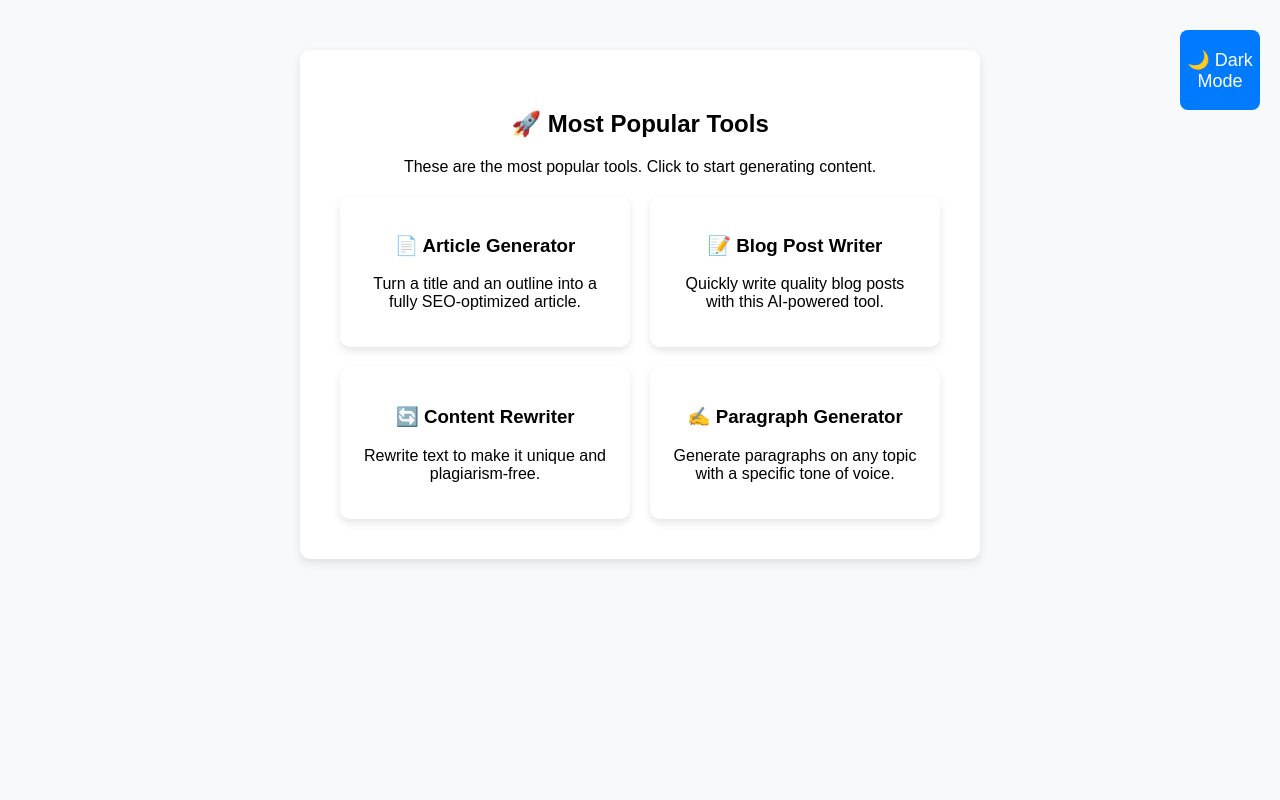
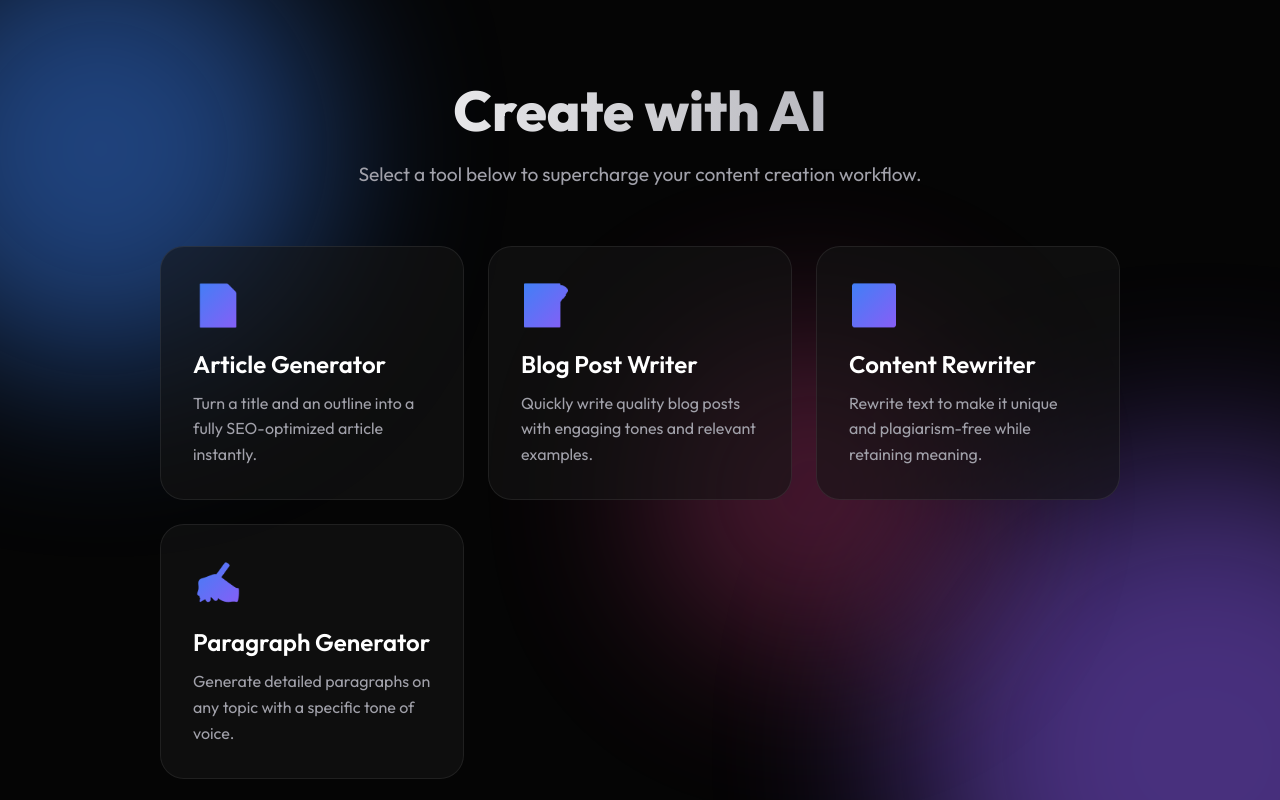
Before and after one commit to akshayaasd/Image_Article_Generator, a Flask app: page / in a window 1280 px wide. Run offline with Flask 3, Linux system fonts and the light colour scheme.

Commit message:
feat : UI updated with dark theme

```diff
--- /dev/null
+++ b/requirements.txt
@@ -0,0 +1,2 @@
+Flask
+requests
--- a/static/styles.css
+++ b/static/styles.css
@@ -1,154 +1,292 @@
-/* Default Light Theme */
-body {
-    font-family: 'Arial', sans-serif;
-    text-align: center;
-    background: #f8f9fa;
-    color: #000;
-    transition: background-color 0.3s, color 0.3s;
+@import url('https://fonts.googleapis.com/css2?family=Outfit:wght@300;400;600;800&display=swap');
+
+:root {
+  --bg-color: #050505;
+  --text-primary: #ffffff;
+  --text-secondary: #a1a1aa;
+  --accent-1: #3b82f6;
+  --accent-2: #8b5cf6;
+  --accent-3: #ec4899;
+  --card-bg: rgba(20, 20, 20, 0.6);
+  --card-border: rgba(255, 255, 255, 0.08);
 }
 
-/* Dark Theme */
-body.dark-theme {
-    background: #121212;
-    color: #ffffff;
+* {
+  box-sizing: border-box;
+  margin: 0;
+  padding: 0;
 }
 
-/* Light Theme */
-body.light-theme {
-    background: #ffffff;
-    color: #000000;
+body {
+  font-family: 'Outfit', sans-serif;
+  background-color: var(--bg-color);
+  color: var(--text-primary);
+  min-height: 100vh;
+  display: flex;
+  flex-direction: column;
+  align-items: center;
+  overflow-x: hidden;
+  position: relative;
 }
 
-/* Container */
-.container {
-    width: 80%;
-    max-width: 600px;
-    margin: auto;
-    padding: 40px;
-    background: white;
-    border-radius: 10px;
-    box-shadow: 0px 4px 10px rgba(0, 0, 0, 0.1);
-    margin-top: 50px;
-    transition: background 0.3s, color 0.3s;
+/* Background animated orbs */
+.bg-orb {
+  position: fixed;
+  border-radius: 50%;
+  filter: blur(80px);
+  z-index: -1;
+  opacity: 0.5;
+  animation: float 20s infinite alternate;
+}
+.orb-1 {
+  width: 400px;
+  height: 400px;
+  background: var(--accent-1);
+  top: -10%;
+  left: -10%;
+}
+.orb-2 {
+  width: 500px;
+  height: 500px;
+  background: var(--accent-2);
+  bottom: -20%;
+  right: -10%;
+  animation-delay: -5s;
+}
+.orb-3 {
+  width: 300px;
+  height: 300px;
+  background: var(--accent-3);
+  top: 40%;
+  left: 50%;
+  transform: translateX(-50%);
+  opacity: 0.3;
+  animation-duration: 25s;
 }
 
-/* Dark mode container */
-body.dark-theme .container {
-    background: #1e1e1e;
-    color: #ffffff;
+@keyframes float {
+  0% { transform: translate(0, 0) scale(1); }
+  100% { transform: translate(50px, 50px) scale(1.2); }
 }
 
-/* Tool Box */
-.tool-boxes {
-    display: grid;
-    grid-template-columns: repeat(2, 1fr);
-    gap: 20px;
-    margin-top: 20px;
+.hero {
+  text-align: center;
+  padding: 80px 20px 40px;
+  max-width: 800px;
+  width: 100%;
 }
 
-/* Light Mode - Tool Box */
-.tool {
-    background: white;
-    padding: 20px;
-    border-radius: 10px;
-    box-shadow: 0px 4px 8px rgba(0, 0, 0, 0.1);
-    cursor: pointer;
-    transition: 0.3s;
+.title {
+  font-size: 3.5rem;
+  font-weight: 800;
+  line-height: 1.1;
+  margin-bottom: 20px;
+  background: linear-gradient(to right, #fff, #a1a1aa);
+  -webkit-background-clip: text;
+  -webkit-text-fill-color: transparent;
+  animation: fadeDown 1s ease-out forwards;
 }
 
-/* Dark Mode - Tool Box */
-body.dark-theme .tool {
-    background: #292929;
-    color: #ffffff;
-    box-shadow: 0px 4px 8px rgba(255, 255, 255, 0.1);
+.subtitle {
+  font-size: 1.2rem;
+  color: var(--text-secondary);
+  animation: fadeDown 1s ease-out 0.2s forwards;
+  opacity: 0;
 }
 
-/* Hover Effect */
-.tool:hover {
-    background: #f1f1f1;
-}
-body.dark-theme .tool:hover {
-    background: #333;
+@keyframes fadeDown {
+  from { opacity: 0; transform: translateY(-20px); }
+  to { opacity: 1; transform: translateY(0); }
 }
 
-/* Input Box */
-input {
-    width: 100%;
-    padding: 10px;
-    margin: 10px 0;
-    font-size: 16px;
-    border: 1px solid #ccc;
-    border-radius: 5px;
-    background: #ffffff;
-    color: #000000;
-    transition: background 0.3s, color 0.3s;
+.grid {
+  display: grid;
+  grid-template-columns: repeat(auto-fit, minmax(300px, 1fr));
+  gap: 24px;
+  width: 100%;
+  max-width: 1000px;
+  padding: 20px;
+  animation: fadeUp 1s ease-out 0.4s forwards;
+  opacity: 0;
 }
 
-/* Dark Mode Input */
-body.dark-theme input {
-    background: #2c2c2c;
-    color: #ffffff;
-    border: 1px solid #555;
+@keyframes fadeUp {
+  from { opacity: 0; transform: translateY(20px); }
+  to { opacity: 1; transform: translateY(0); }
 }
 
-/* Button */
-button {
-    background: #007BFF;
-    color: white;
-    border: none;
-    padding: 10px;
-    font-size: 16px;
-    cursor: pointer;
-    width: 100%;
-    margin-top: 10px;
-    transition: background 0.3s;
+.card {
+  background: var(--card-bg);
+  backdrop-filter: blur(20px);
+  -webkit-backdrop-filter: blur(20px);
+  border: 1px solid var(--card-border);
+  border-radius: 24px;
+  padding: 32px;
+  cursor: pointer;
+  transition: all 0.4s cubic-bezier(0.175, 0.885, 0.32, 1.275);
+  position: relative;
+  overflow: hidden;
+  text-align: left;
 }
 
-/* Button Hover */
-button:hover {
-    background: #0056b3;
+.card::before {
+  content: "";
+  position: absolute;
+  top: 0; left: 0; right: 0; bottom: 0;
+  border-radius: 24px;
+  background: linear-gradient(45deg, transparent, rgba(255,255,255,0.1), transparent);
+  transform: translateX(-100%);
+  transition: transform 0.6s;
 }
 
-/* Dark Mode Button */
-body.dark-theme button {
-    background: #0056b3;
+.card:hover::before {
+  transform: translateX(100%);
 }
 
-body.dark-theme button:hover {
-    background: #00408a;
+.card:hover {
+  transform: translateY(-8px) scale(1.02);
+  border-color: rgba(255,255,255,0.3);
+  box-shadow: 0 20px 40px rgba(0,0,0,0.4), 0 0 40px rgba(139, 92, 246, 0.2);
 }
 
-/* Toggle Button (Square Small Version) */
-button#theme-toggle {
-    position: absolute;
-    top: 20px;
-    right: 20px;
-    width: 80px;             /* Fixed width for a square shape */
-    height: 80px;            /* Fixed height for a square shape */
-    padding: 0;              /* No extra padding */
-    font-size: 18px;         /* Adjusted font size */
-    display: flex;
-    align-items: center;     /* Center the emoji vertically */
-    justify-content: center; /* Center the emoji horizontally */
-    cursor: pointer;
-    border: none;
-    border-radius: 8px;      /* Rounded corners */
-    background-color: #007bff;
-    color: white;
-    transition: 0.3s;
+.card-icon {
+  font-size: 2.5rem;
+  margin-bottom: 20px;
+  display: inline-block;
+  background: linear-gradient(135deg, var(--accent-1), var(--accent-2));
+  -webkit-background-clip: text;
+  -webkit-text-fill-color: transparent;
 }
 
-/* Hover effect for smaller square button */
-button#theme-toggle:hover {
-    background-color: #0056b3;
+.card-title {
+  font-size: 1.5rem;
+  font-weight: 600;
+  margin-bottom: 12px;
 }
 
-/* Dark Mode Toggle Button (Square Small Version) */
-body.dark-theme button#theme-toggle {
-    background-color: #444;
-    color: white;
+.card-desc {
+  color: var(--text-secondary);
+  font-size: 1rem;
+  line-height: 1.6;
 }
 
-body.dark-theme button#theme-toggle:hover {
-    background-color: #666;
+/* Generator Page specific */
+.generator-container {
+  width: 100%;
+  max-width: 800px;
+  background: var(--card-bg);
+  backdrop-filter: blur(20px);
+  border: 1px solid var(--card-border);
+  border-radius: 24px;
+  padding: 40px;
+  margin-top: 40px;
+  text-align: left;
+  animation: fadeUp 0.6s ease-out forwards;
 }
+
+.input-group {
+  position: relative;
+  margin: 30px 0;
+}
+
+input {
+  width: 100%;
+  background: rgba(0,0,0,0.3);
+  border: 1px solid var(--card-border);
+  border-radius: 16px;
+  padding: 20px;
+  font-size: 1.1rem;
+  color: white;
+  font-family: 'Outfit', sans-serif;
+  transition: all 0.3s ease;
+  outline: none;
+}
+
+input:focus {
+  border-color: var(--accent-1);
+  box-shadow: 0 0 0 4px rgba(59, 130, 246, 0.2);
+}
+
+.btn-generate {
+  width: 100%;
+  padding: 20px;
+  border-radius: 16px;
+  border: none;
+  background: linear-gradient(135deg, var(--accent-1), var(--accent-2));
+  color: white;
+  font-size: 1.2rem;
+  font-weight: 600;
+  font-family: 'Outfit', sans-serif;
+  cursor: pointer;
+  transition: all 0.3s ease;
+  position: relative;
+  overflow: hidden;
+}
+
+.btn-generate:hover {
+  transform: translateY(-2px);
+  box-shadow: 0 10px 25px rgba(139, 92, 246, 0.4);
+}
+
+.btn-generate:active {
+  transform: translateY(1px);
+}
+
+.back-btn {
+  display: inline-flex;
+  align-items: center;
+  gap: 8px;
+  color: var(--text-secondary);
+  text-decoration: none;
+  font-weight: 600;
+  margin-bottom: 30px;
+  transition: color 0.3s;
+}
+
+.back-btn:hover {
+  color: white;
+}
+
+#output {
+  margin-top: 40px;
+  line-height: 1.8;
+  font-size: 1.1rem;
+  animation: fadeUp 0.5s ease-out forwards;
+}
+
+#output h3 {
+  margin-top: 30px;
+  margin-bottom: 15px;
+  font-size: 1.5rem;
+  background: linear-gradient(to right, var(--accent-1), var(--accent-2));
+  -webkit-background-clip: text;
+  -webkit-text-fill-color: transparent;
+}
+
+#output img {
+  width: 100%;
+  border-radius: 16px;
+  box-shadow: 0 10px 30px rgba(0,0,0,0.5);
+  margin-top: 20px;
+  transition: transform 0.3s;
+}
+
+#output img:hover {
+  transform: scale(1.02);
+}
+
+.loader {
+  display: inline-block;
+  width: 24px;
+  height: 24px;
+  border: 3px solid rgba(255,255,255,0.3);
+  border-radius: 50%;
+  border-top-color: white;
+  animation: spin 1s ease-in-out infinite;
+  margin-right: 10px;
+  vertical-align: middle;
+}
+
+@keyframes spin {
+  to { transform: rotate(360deg); }
+}
--- a/templates/index.html
+++ b/templates/index.html
@@ -3,35 +3,40 @@
 <head>
     <meta charset="UTF-8">
     <meta name="viewport" content="width=device-width, initial-scale=1.0">
-    <title>AI Writing Tools</title>
+    <title>AI Workspace</title>
     <link rel="stylesheet" href="{{ url_for('static', filename='styles.css') }}">
 </head>
 <body>
 
-    <!-- Theme Toggle Button -->
-    <button id="theme-toggle">🌙 Dark Mode</button>
+    <div class="bg-orb orb-1"></div>
+    <div class="bg-orb orb-2"></div>
+    <div class="bg-orb orb-3"></div>
 
-    <div class="container">
-        <h2>🚀 Most Popular Tools</h2>
-        <p>These are the most popular tools. Click to start generating content.</p>
+    <div class="hero">
+        <h1 class="title">Create with AI</h1>
+        <p class="subtitle">Select a tool below to supercharge your content creation workflow.</p>
+    </div>
 
-        <div class="tool-boxes">
-            <div class="tool" onclick="navigateTo('article')">
-                <h3>📄 Article Generator</h3>
-                <p>Turn a title and an outline into a fully SEO-optimized article.</p>
-            </div>
-            <div class="tool" onclick="navigateTo('blog')">
-                <h3>📝 Blog Post Writer</h3>
-                <p>Quickly write quality blog posts with this AI-powered tool.</p>
-            </div>
-            <div class="tool" onclick="navigateTo('rewrite')">
-                <h3>🔄 Content Rewriter</h3>
-                <p>Rewrite text to make it unique and plagiarism-free.</p>
-            </div>
-            <div class="tool" onclick="navigateTo('paragraph')">
-                <h3>✍️ Paragraph Generator</h3>
-                <p>Generate paragraphs on any topic with a specific tone of voice.</p>
-            </div>
+    <div class="grid">
+        <div class="card" onclick="navigateTo('article')">
+            <div class="card-icon">📄</div>
+            <h3 class="card-title">Article Generator</h3>
+            <p class="card-desc">Turn a title and an outline into a fully SEO-optimized article instantly.</p>
+        </div>
+        <div class="card" onclick="navigateTo('blog')">
+            <div class="card-icon">📝</div>
+            <h3 class="card-title">Blog Post Writer</h3>
+            <p class="card-desc">Quickly write quality blog posts with engaging tones and relevant examples.</p>
+        </div>
+        <div class="card" onclick="navigateTo('rewrite')">
+            <div class="card-icon">🔄</div>
+            <h3 class="card-title">Content Rewriter</h3>
+            <p class="card-desc">Rewrite text to make it unique and plagiarism-free while retaining meaning.</p>
+        </div>
+        <div class="card" onclick="navigateTo('paragraph')">
+            <div class="card-icon">✍️</div>
+            <h3 class="card-title">Paragraph Generator</h3>
+            <p class="card-desc">Generate detailed paragraphs on any topic with a specific tone of voice.</p>
         </div>
     </div>
 
@@ -40,34 +45,26 @@
             window.location.href = "/generate/" + tool;
         }
 
-        // Theme Toggle Logic
-        const themeToggle = document.getElementById("theme-toggle");
-        const body = document.body;
+        // Add 3D tilt effect on cards
+        document.querySelectorAll('.card').forEach(card => {
+            card.addEventListener('mousemove', e => {
+                const rect = card.getBoundingClientRect();
+                const x = e.clientX - rect.left;
+                const y = e.clientY - rect.top;
 
-        // Check local storage for theme preference
-        const currentTheme = localStorage.getItem("theme");
-        if (currentTheme) {
-            body.classList.add(currentTheme);
-            if (currentTheme === "dark-theme") {
-                themeToggle.innerHTML = "🌞 Light Mode";
-            }
-        }
+                const centerX = rect.width / 2;
+                const centerY = rect.height / 2;
 
-        // Toggle theme on button click
-        themeToggle.addEventListener("click", () => {
-            if (body.classList.contains("dark-theme")) {
-                body.classList.remove("dark-theme");
-                body.classList.add("light-theme");
-                themeToggle.innerHTML = "🌙 Dark Mode";
-                localStorage.setItem("theme", "light-theme");
-            } else {
-                body.classList.remove("light-theme");
-                body.classList.add("dark-theme");
-                themeToggle.innerHTML = "🌞 Light Mode";
-                localStorage.setItem("theme", "dark-theme");
-            }
+                const rotateX = ((y - centerY) / centerY) * -10;
+                const rotateY = ((x - centerX) / centerX) * 10;
+
+                card.style.transform = `perspective(1000px) rotateX(${rotateX}deg) rotateY(${rotateY}deg) scale3d(1.05, 1.05, 1.05)`;
+            });
+
+            card.addEventListener('mouseleave', () => {
+                card.style.transform = `perspective(1000px) rotateX(0) rotateY(0) scale3d(1, 1, 1)`;
+            });
         });
     </script>
-
 </body>
 </html>
```
Also changed, not shown: templates/content-generator.html (+48 -18 lines).
